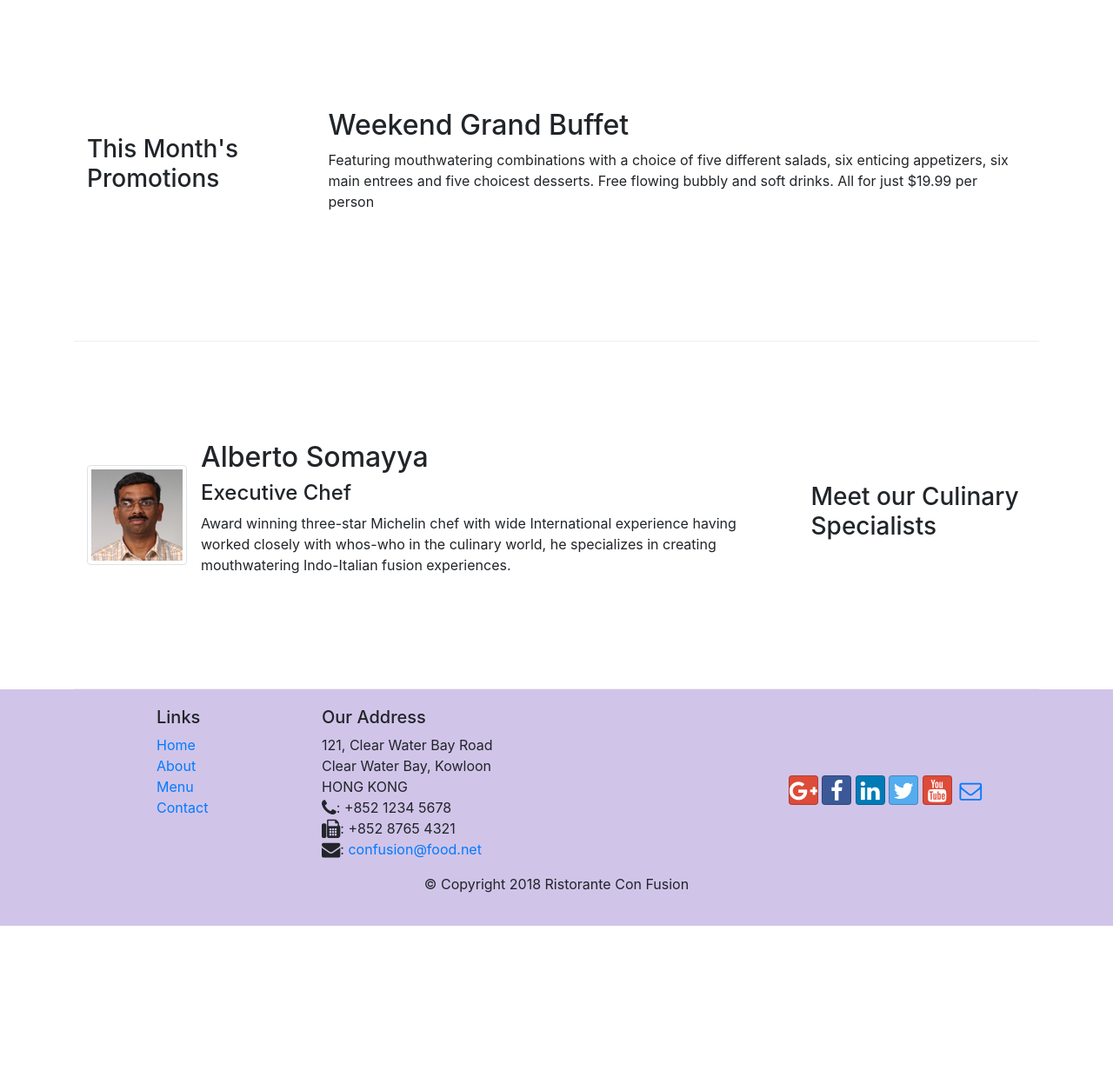
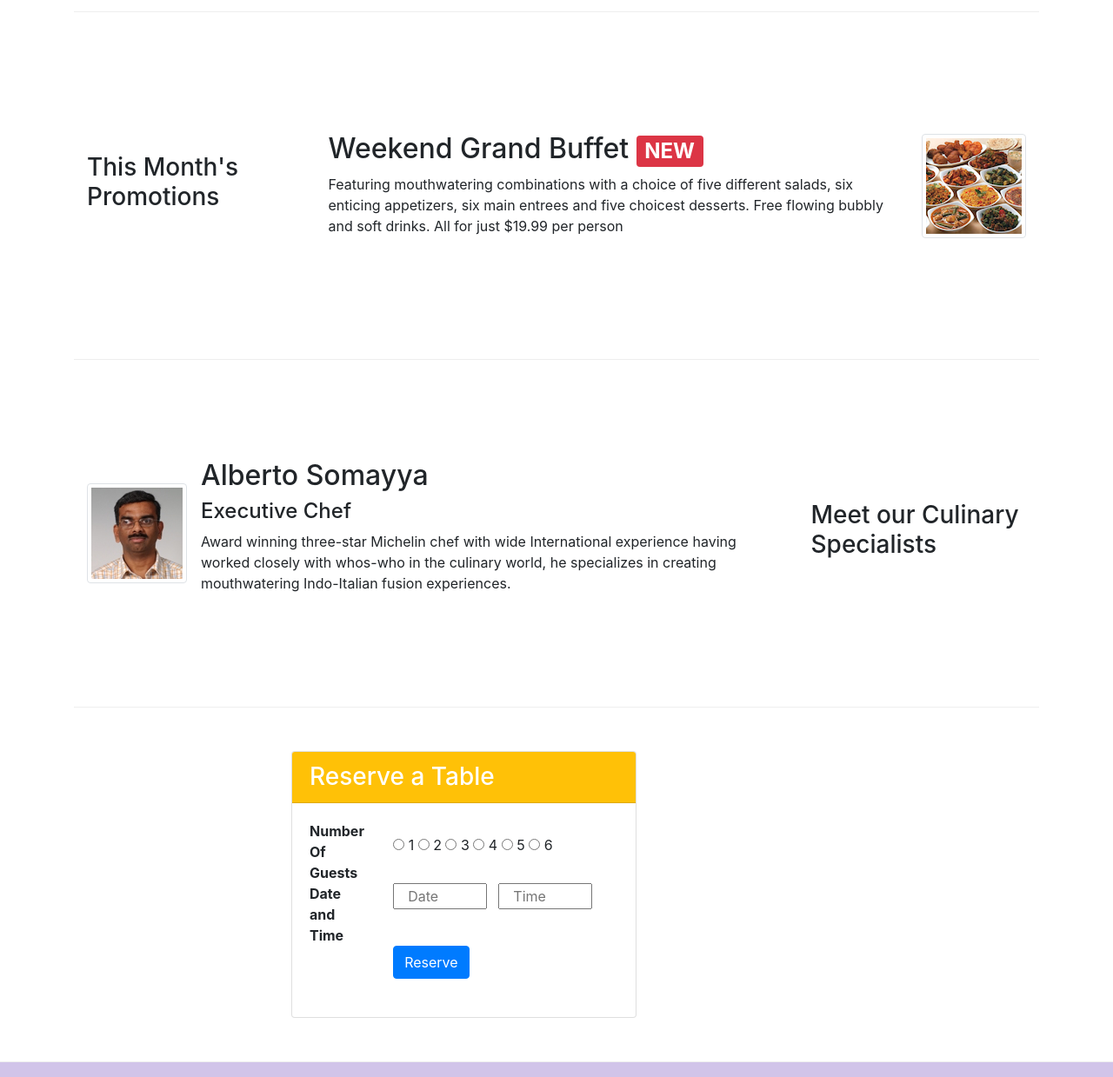
Before and after one commit to roshan64/bootstrapIntro, a website: page index.html in a window 1280 px wide. Shown: the part 720-1959 px from the top of the page at 87% size. Before the commit the page ends 1785 px from the top, so only its background shows below. Drawn offline with nearby package versions, Linux system fonts and the light colour scheme.

Commit message:
Assignment-2

```diff
--- a/index.html
+++ b/index.html
@@ -36,15 +36,18 @@
     <header class="jumbotron">
         <div class="container">
             <div class="row row-header">
-                <div class="col-12 col-sm-8">
+                <div class="col-12 col-sm-6">
                     <h1>Ristorante con Fusion</h1>
                     <p>We take inspiration from the World's best cuisines, and create a unique fusion experience. Our lipsmacking creations will tickle your culinary senses!</p>
                 </div>
-                <div class="col-12 col-sm align-self-center">
+                <div class="col-12 col-sm-3 align-self-center">
                     <img src="img/logo.png" class="img-fluid">
                 </div>
+                <div class="col-12 col-sm align-self-center ">
+                    <a type="button" class="btn btn-block btn-lg btn-warning" href="#reservetable">Reserve Table</a>
+                </div>
             </div>
-        </div>
+
     </header>
 
     <div class="container">
@@ -70,8 +73,13 @@
                 <h3>This Month's Promotions</h3>
             </div>
             <div class="col col-sm  col-md">
-                <h2>Weekend Grand Buffet</h2>
-                <p>Featuring mouthwatering combinations with a choice of five different salads, six enticing appetizers, six main entrees and five choicest desserts. Free flowing bubbly and soft drinks. All for just $19.99 per person </p>
+                <div class="media">
+                    <div class="media-body">
+                        <h2>Weekend Grand Buffet <span class="badge badge-danger">NEW</span></h2>
+                        <p class="mt-0 mb-1 d-none d-sm-block">Featuring mouthwatering combinations with a choice of five different salads, six enticing appetizers, six main entrees and five choicest desserts. Free flowing bubbly and soft drinks. All for just $19.99 per person </p>
+                    </div>
+                    <img class="d-flex ml-3 img-thumbnail align-self-center float-left" src="img/buffet.png" alt="Buffet">
+                </div>
             </div>
         </div>
 
@@ -93,7 +101,47 @@
             </div>
         </div>
     </div>
-
+    <div class="row row-content" id="reservetable">
+        <div class="col-sm-3"></div>
+        <div class="col-12 col-sm-4">
+            <div class="card">
+                <h3 class="card-header bg-warning text-white">Reserve a Table</h3>
+                <div class="card-body">
+                    <dl class="row">
+                        <dt class="col-12 col-sm-3">Number Of Guests</dt>
+                        <dd class="col-9 mt-3 mb-4">
+                            <form>
+                                <input type="radio">
+                                <label for="1"> 1 </label>
+                                <input type="radio">
+                                <label for="2"> 2 </label>
+                                <input type="radio">
+                                <label for="3"> 3 </label>
+                                <input type="radio">
+                                <label for="4"> 4 </label>
+                                <input type="radio">
+                                <label for="5"> 5 </label>
+                                <input type="radio">
+                                <label for="6"> 6 </label>
+                            </form>
+                        </dd>
+                        <dt class="col-12 col-sm-3">Date and Time</dt>
+                        <dd class="col-9">
+                            <form class="input-group">
+                                <input type="text" placeholder="Date" class="col-12 col-sm-5">
+                                <span>&nbsp;&nbsp;&nbsp;</span>
+                                <input type="text" placeholder="Time" class="col-12 col-sm-5">
+                            </form>
+                        </dd>
+                        <dt class="col-12 col-sm-3"></dt>
+                        <dd class="btn-group col-9" role="group">
+                            <a role="button" class="btn btn-primary" href="#"></i> Reserve</a>
+                        </dd>
+                    </dl>
+                </div>
+            </div>
+        </div>
+    </div>
     <footer class="footer">
         <div class="container">
             <div class="row">
```
